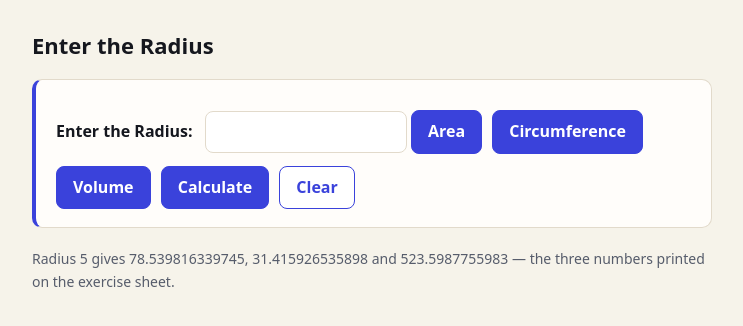
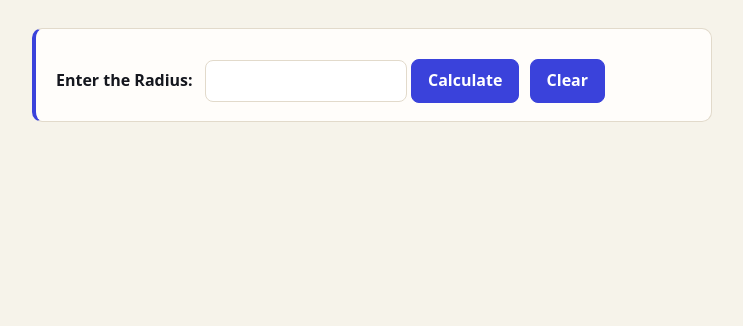
Before and after one commit to Cizaro/Fatoma-jem3a, a PHP site: page /games/Php/doctor-style/radius.php in a window 1280 px wide. Shown: the top 326 px of the page, without its empty margins (268-1011 px from the left). Run offline with PHP 8.4, Linux system fonts and the light colour scheme.

Commit message:
Cut the circle form back to the three controls the sheet lists
The sheet is explicit: an input field for radius, a Calculate button, a
Clear button. I had put four submit buttons on it - one per formula,
plus a combined Calculate - which is answering a question nobody asked.
The boxed example at the top of the sheet settles it: one press, and
all three results print together.

Calculate and Clear are both submit buttons with names, so "identify
which button was pressed" is something PHP can actually do. Clear comes
back with an empty box and no results, which is the "or cancel it" in
the example output.

Tested: the page now carries exactly three inputs; radius 5 gives
78.539816339745, 31.415926535898 and 523.5987755983; Clear renders no
result block; a negative radius is refused; the first load is clean.

Co-Authored-By: Claude Opus 5 <noreply@anthropic.com>

```diff
--- a/Php/app/docs/doctor-style.html
+++ b/Php/app/docs/doctor-style.html
@@ -46,7 +46,8 @@ $V = (4/3) * pi() * pow($R, 3);   // Volume</code></pre>
 <p>That is fine if Clear is only meant to empty the form — which is the normal reason to use <code>type=&quot;reset&quot;</code>. But if the question wants PHP to <em>know</em> that Clear was pressed, it has to be a submit button with a name:</p>
 <pre class="lang-html"><code>&lt;input type=&quot;submit&quot; name=&quot;calc&quot;  value=&quot;Calculate&quot;&gt;
 &lt;input type=&quot;submit&quot; name=&quot;clear&quot; value=&quot;Clear&quot;&gt;</code></pre>
-<p>and then <code>isset($_POST[&quot;calc&quot;])</code> tells them apart. Both versions are in <code>radius.php</code>, with this written on the page.</p>
+<p>and then <code>isset($_POST[&quot;calculate&quot;])</code> tells them apart. That is what <code>radius.php</code> does.</p>
+<p><strong>Keep the form to exactly what the sheet lists.</strong> This one says: an input field for radius, a Calculate button, a Clear button. Three controls. Adding a button per formula is not generosity, it is a different question to the one that was asked, and the boxed example at the top of the sheet shows one Calculate press printing all three results at once.</p>
 <hr>
 <h2>Pseudocode, his conventions</h2>
 <p>From Lesson 1 of the module, and he marks against them:</p>
--- a/Php/doctor-style/radius.php
+++ b/Php/doctor-style/radius.php
@@ -1,21 +1,29 @@
 <?php
 /* =====================================================================
  * PHP - Exercises - Set I : the circle calculator
- * Answered the way the lecturer answers it.
+ *
+ * The form has exactly what the sheet asks for: a radius field, a
+ * Calculate button, a Clear button. Nothing else.
  *
  * PSEUDOCODE
  *   START
  *     [the form has already been filled in]
- *     R <-- the radius from the form
- *     IF R is not a number OR R <= 0 THEN
- *         PRINT "enter a positive number"
- *     ELSE
- *         A <-- PI * R * R
- *         C <-- 2 * PI * R
- *         V <-- (4 / 3) * PI * R * R * R
- *         PRINT "Shape: Circle"
- *         PRINT "Radius: " , R
- *         PRINT the formula and the result for the button that was pressed
+ *     IF the Clear button was pressed THEN
+ *         R <-- empty
+ *     ELSE IF the Calculate button was pressed THEN
+ *         R <-- the radius from the form
+ *         IF R is not a number OR R <= 0 THEN
+ *             PRINT "enter a positive number"
+ *         ELSE
+ *             A <-- PI * R * R
+ *             C <-- 2 * PI * R
+ *             V <-- (4 / 3) * PI * R * R * R
+ *             PRINT "Shape: Circle"
+ *             PRINT "Radius: " , R
+ *             PRINT "Area = PI x r^2 = " , A
+ *             PRINT "Circumference = 2 x PI x r = " , C
+ *             PRINT "Volume = 4/3 PI r^3 = " , V
+ *         ENDIF
  *     ENDIF
  *   STOP
  *
@@ -27,6 +35,14 @@
  *                                        -> [ V <-- 4/3*PI*R^3 ]
  *                                        -> / print A, C, V / -> ( STOP )
  * ===================================================================== */
+
+// Clear is a submit button too, so PHP can identify it. Pressing it comes
+// back with an empty box and no results - which is what "or cancel it"
+// means in the example output on the sheet.
+$R = "";
+if (isset($_POST["calculate"])) {
+    $R = $_POST["rad"];
+}
 ?>
 <!DOCTYPE html>
 <html lang="en">
@@ -38,75 +54,39 @@
 <body>
 <div class="sheet">
 
-<h1>Enter the Radius</h1>
-
-<!-- HTML FORM - exactly the shape from the board -->
+<!-- HTML FORM -->
 <form action="radius.php" method="POST">
     <label> Enter the Radius: </label>
-    <input type="number" step="any" name="rad"
-           value="<?php echo isset($_POST["rad"]) ? htmlspecialchars($_POST["rad"]) : ""; ?>">
-
-    <!-- three submit buttons, because the sheet says "identify which button
-         was pressed" and asks for the area, circumference OR volume -->
-    <input type="submit" name="area"   value="Area">
-    <input type="submit" name="circum" value="Circumference">
-    <input type="submit" name="volume" value="Volume">
-    <input type="submit" name="all"    value="Calculate">
-
-    <!-- type="reset" empties the boxes in the browser. It sends nothing, so
-         PHP can never know it was pressed. That is what reset is for. -->
-    <input type="reset" value="Clear">
+    <input type="number" step="any" name="rad" value="<?php echo htmlspecialchars($R); ?>">
+    <input type="submit" name="calculate" value="Calculate">
+    <input type="submit" name="clear" value="Clear">
 </form>
 
 <?php
 // ---------------------------------------------------------------------
 // PHP SCRIPT
 // ---------------------------------------------------------------------
-
-// isset() tells us the form was submitted. Without it the page warns on
-// its very first load, before anybody has typed anything.
-if (isset($_POST["rad"])) {
-
-    $R = $_POST["rad"];                 // Radius
+if (isset($_POST["calculate"])) {
 
     if (!is_numeric($R) || $R <= 0) {
         echo "<p class='error'>Please enter a positive number.</p>";
     } else {
 
-        $A = pi() * $R * $R;            // Area          = PI x r^2
-        $C = 2 * pi() * $R;             // Circumference = 2 x PI x r
-        $V = (4 / 3) * pi() * pow($R, 3);   // Volume    = 4/3 PI r^3
+        $A = pi() * $R * $R;                // Area
+        $C = 2 * pi() * $R;                 // Circumference
+        $V = (4 / 3) * pi() * pow($R, 3);   // Volume
 
         echo "<div class='result'>";
         echo "<p>Shape: Circle</p>";
         echo "<p>Radius: " . $R . "</p>";
-
-        // which button was pressed decides what is shown.
-        // The sheet asks for the FORMULA as well as the answer.
-        if (isset($_POST["area"])) {
-            echo "<p>Area = &pi; x r&sup2; = " . round($A, 2) . "</p>";
-
-        } elseif (isset($_POST["circum"])) {
-            echo "<p>Circumference = 2 x &pi; x r = " . round($C, 2) . "</p>";
-
-        } elseif (isset($_POST["volume"])) {
-            echo "<p>Volume = 4/3 &pi; r&sup3; = " . round($V, 2) . "</p>";
-
-        } else {
-            // the plain Calculate button: show all three, as on the board
-            echo "<p>Area = &pi; x r&sup2; = " . $A . "</p>";
-            echo "<p>Circumference = 2 x &pi; x r = " . $C . "</p>";
-            echo "<p>Volume = 4/3 &pi; r&sup3; = " . $V . "</p>";
-        }
-
+        echo "<p>Area = &pi; x r&sup2; = " . $A . "</p>";
+        echo "<p>Circumference = 2 x &pi; x r = " . $C . "</p>";
+        echo "<p>Volume = 4/3 &pi; r&sup3; = " . $V . "</p>";
         echo "</div>";
     }
 }
 ?>
 
-<p class="sub">Radius 5 gives 78.539816339745, 31.415926535898 and
-   523.5987755983 &mdash; the three numbers printed on the exercise sheet.</p>
-
 </div>
 </body>
 </html>
```
Also changed, not shown: Php/doctor-style/HOW-HE-SOLVES.md (+8 -2 lines).
